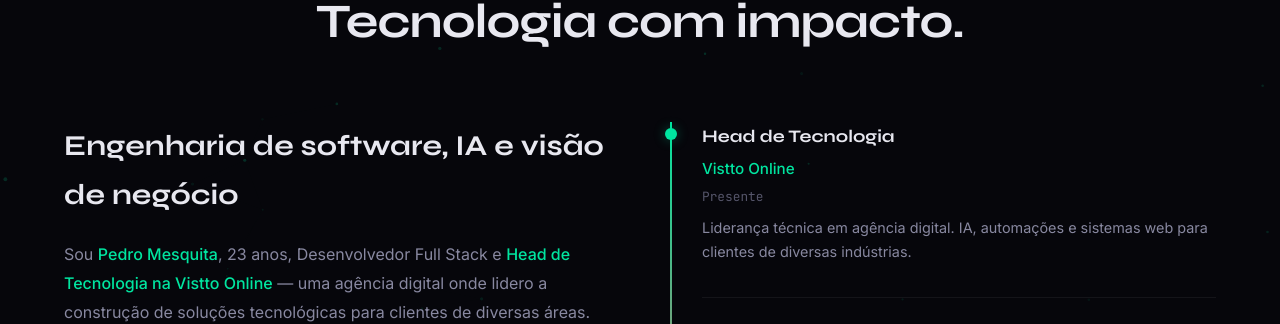
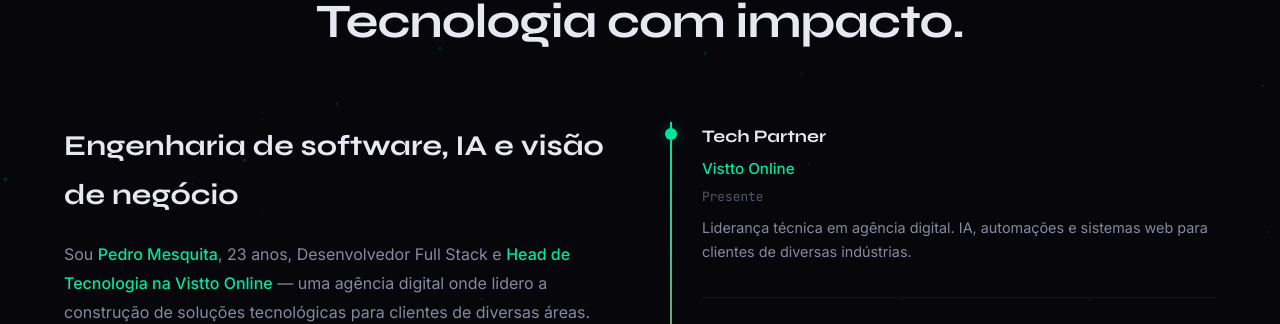
Before and after one commit to pepemesquita/pepemesquita.github.io, a Jekyll site: the page built from index.html, in a window 1280 px wide and 900 px high, scrolled down 1423 px. Shown: the part 134-458 px from the top of the window. Built offline with Jekyll 4.4.1, drawn with Linux system fonts in a browser that asks for light colours.

Commit message:
fix: update job title from "Head de Tecnologia" to "Tech Partner" in index.html for clarity

```diff
--- a/index.html
+++ b/index.html
@@ -143,7 +143,7 @@ permalink: /
         <div class="reveal-right">
           <div class="timeline">
             <div class="timeline-item">
-              <div class="timeline-role">Head de Tecnologia</div>
+              <div class="timeline-role">Tech Partner</div>
               <div class="timeline-company">Vistto Online</div>
               <div class="timeline-date">Presente</div>
               <div class="timeline-desc">Liderança técnica em agência digital. IA, automações e sistemas web para clientes de diversas indústrias.</div>
```
